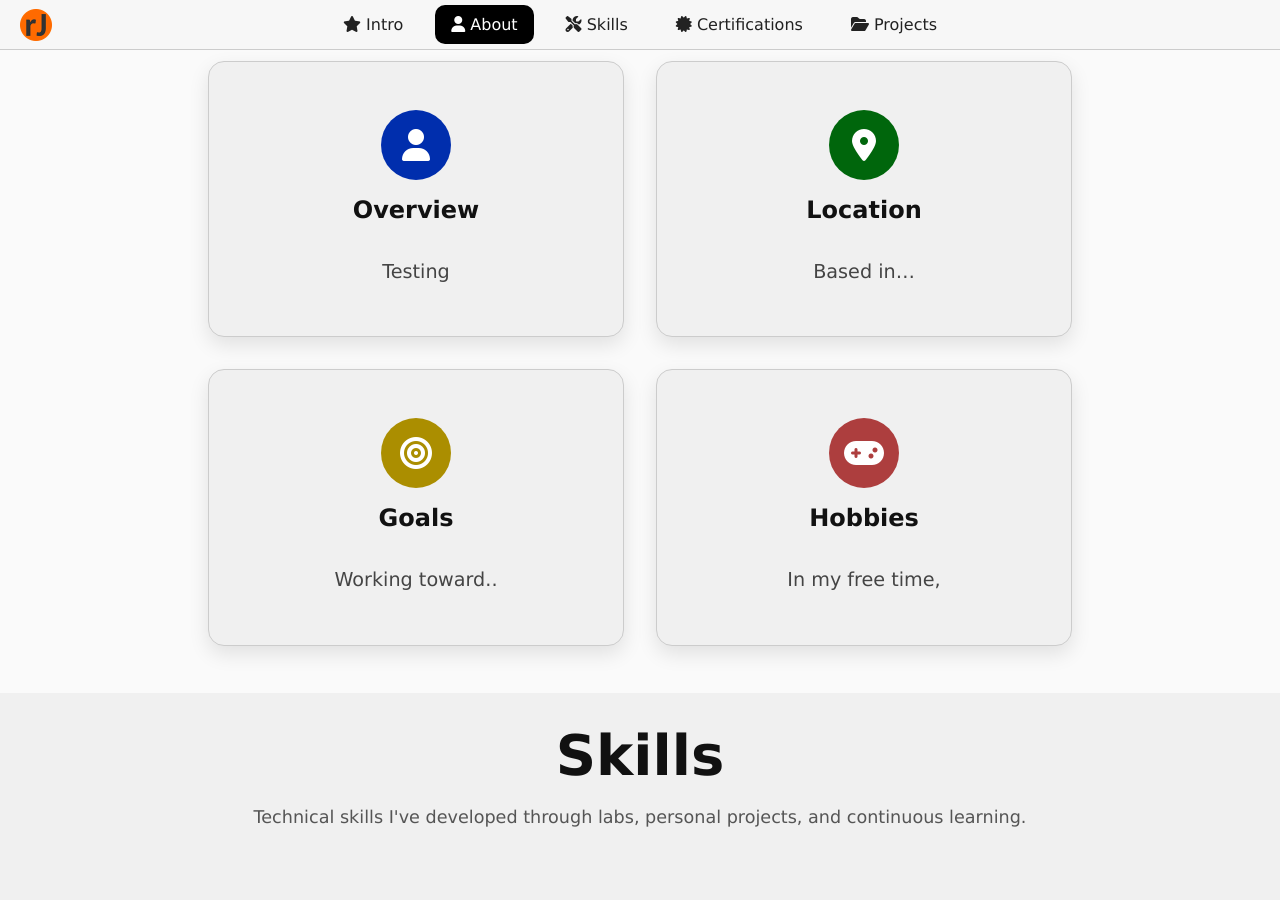
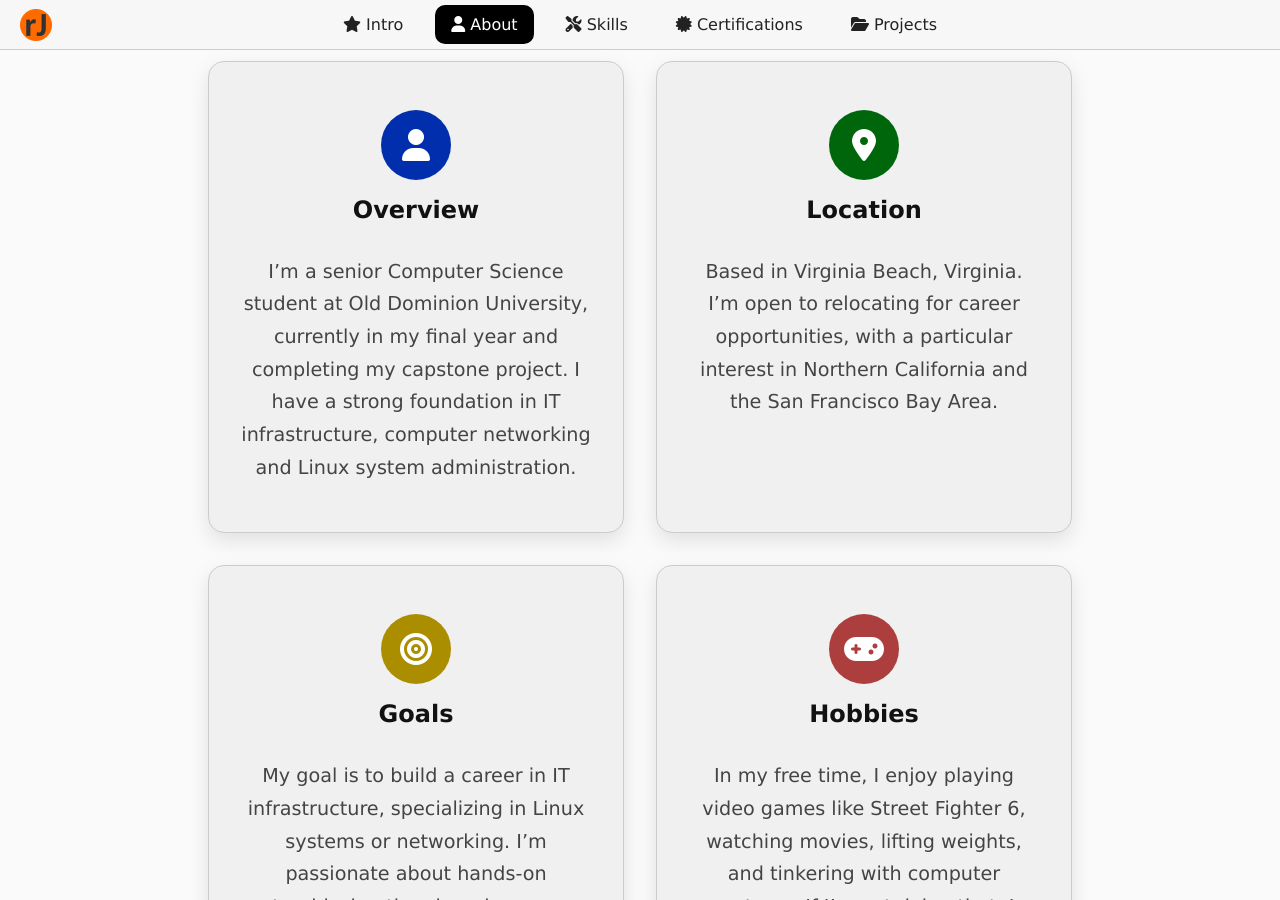
Before and after one commit to rojarida/rojarida.github.io, a Jekyll site: the page built from index.html, in a window 1280 px wide and 900 px high, scrolled down 1057 px. Built offline with Jekyll 4.4.1, drawn with Linux system fonts in a browser that asks for light colours; some of the changed text lies outside the part shown.

Commit message:
Replace placeholders for about section

```diff
--- a/_data/about.yml
+++ b/_data/about.yml
@@ -3,21 +3,30 @@ title: About Me
 description: A short overview of my background, interests, and career goals.
 cards:
   - title: Overview
-    description: Testing
+    description: >-
+      I'm a senior Computer Science student at Old Dominion University, currently in my final year and completing my
+      capstone project. I have a strong foundation in IT infrastructure, computer networking and Linux system
+      administration.
     icon: fa-solid fa-user
     icon_color: "#002ead"
 
   - title: Location
-    description: Based in...
+    description: >-
+      Based in Virginia Beach, Virginia. I'm open to relocating for career opportunities, with a particular interest in
+      Northern California and the San Francisco Bay Area.
     icon: fa-solid fa-location-dot
     icon_color: "#00660c"
 
   - title: Goals
-    description: Working toward..
+    description: >-
+      My goal is to build a career in IT infrastructure, specializing in Linux systems or networking. I'm passionate
+      about hands-on troubleshooting, learning new technologies, and continuously improving my technical skills.
     icon: fa-solid fa-bullseye
     icon_color: "#ab8e00"
 
   - title: Hobbies
-    description: In my free time,
+    description: >-
+      In my free time, I enjoy playing video games like Street Fighter 6, watching movies, lifting weights, and
+      tinkering with computer systems. If I'm not doing that, I enjoy spending time with my cat, Peaches.
     icon: fa-solid fa-gamepad
     icon_color: "#ad3e3e"
```
